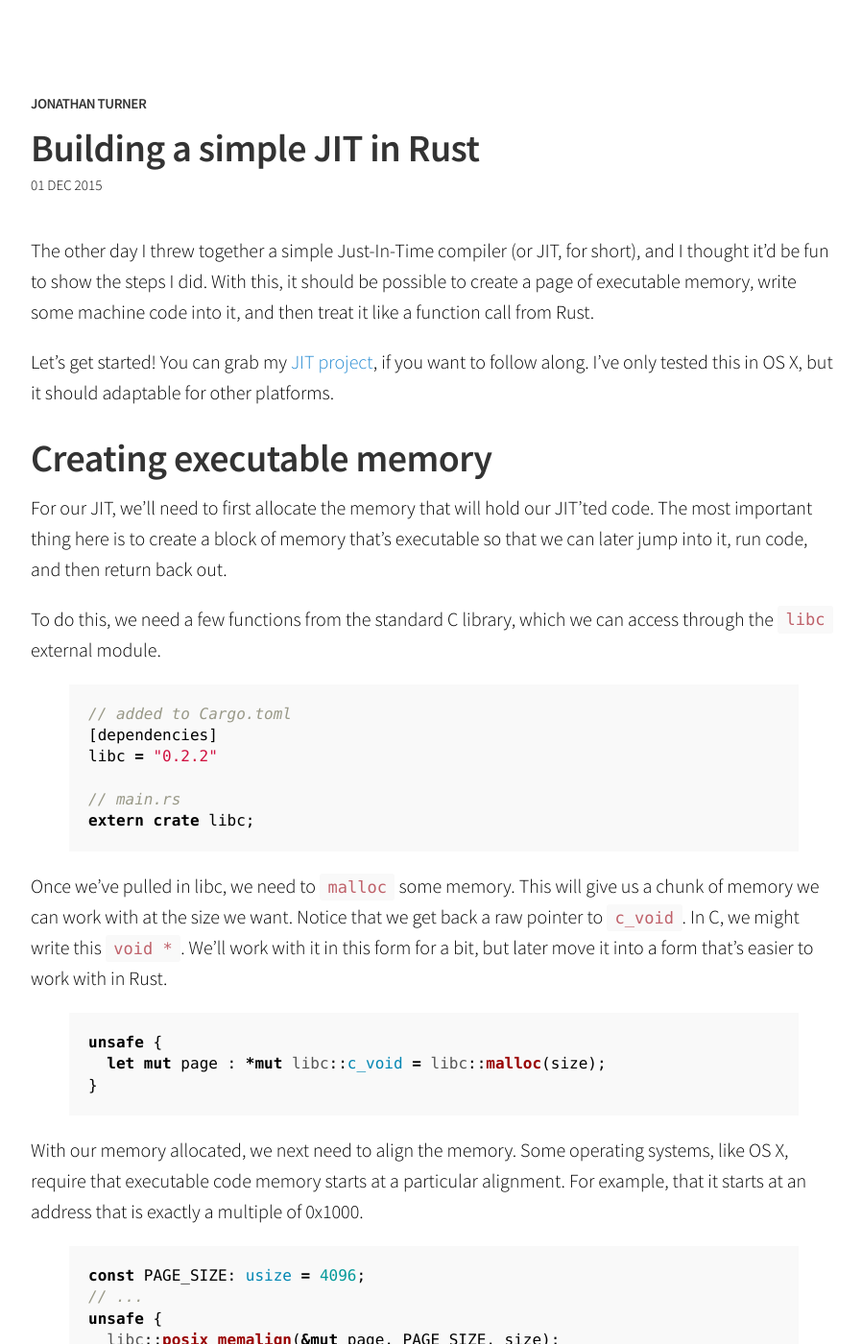
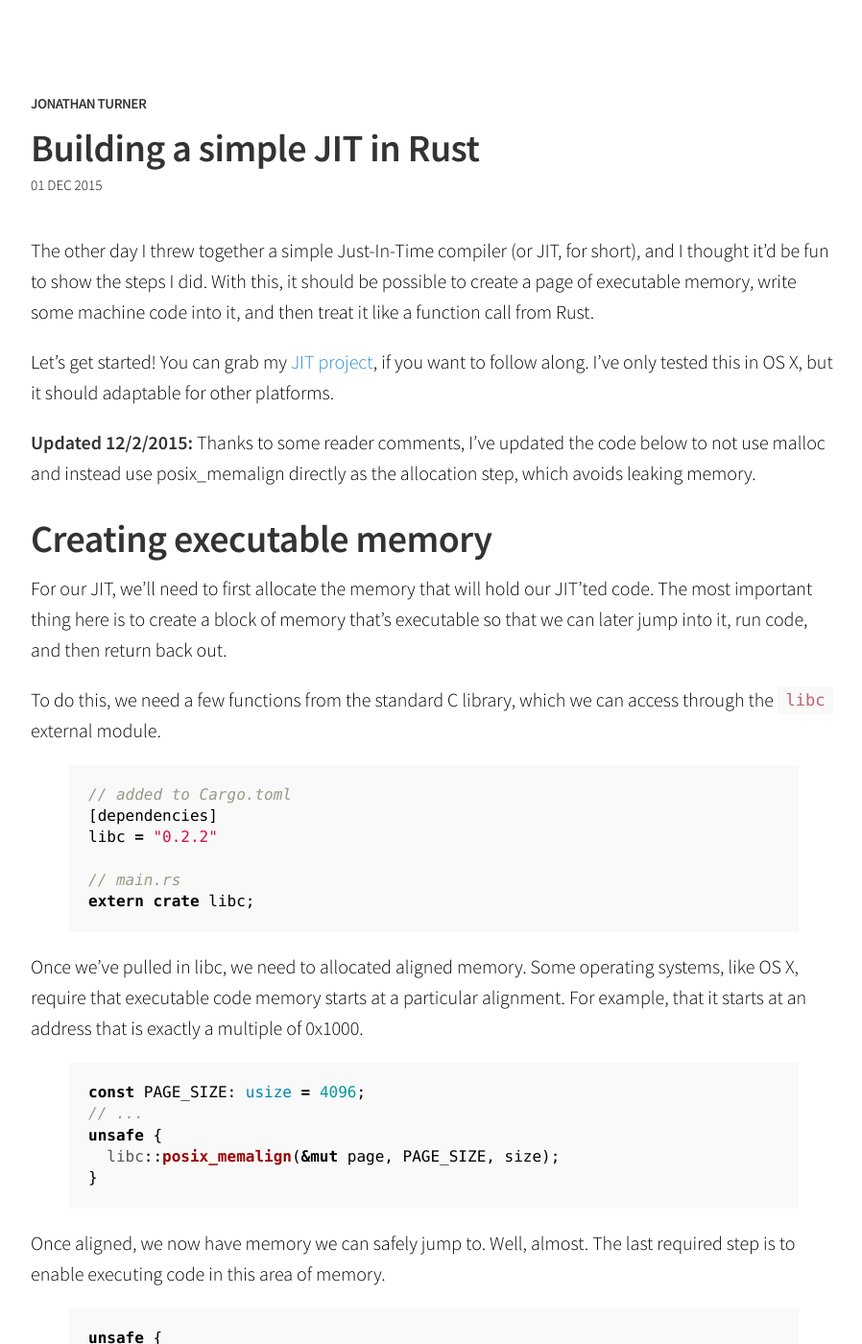
Before and after one commit to sophiajt/jntrnr.github.io, a Jekyll site: the page built from _posts/2015-12-01-building-a-simple-jit-in-rust.md, in a window 1280 px wide and 1400 px high. Shown: the whole window at 96% size, without its empty margins (188-1086 px from the left). Built offline with Jekyll 4.4.1, drawn with Linux system fonts in a browser that asks for light colours; Markdown is read by kramdown in place of the engine named in the settings; some of the changed text lies outside the part shown.

Commit message:
Update 2015-12-01-building-a-simple-jit-in-rust.md

````diff
--- a/_posts/2015-12-01-building-a-simple-jit-in-rust.md
+++ b/_posts/2015-12-01-building-a-simple-jit-in-rust.md
@@ -5,6 +5,8 @@ title: Building a simple JIT in Rust
 The other day I threw together a simple Just-In-Time compiler (or JIT, for short), and I thought it'd be fun to show the steps I did.  With this, it should be possible to create a page of executable memory, write some machine code into it, and then treat it like a function call from Rust.
 
 Let's get started!  You can grab my [JIT project](https://github.com/jonathandturner/rustyjit), if you want to follow along.  I've only tested this in OS X, but it should adaptable for other platforms.
+
+**Updated 12/2/2015:** Thanks to some reader comments, I've updated the code below to not use malloc and instead use posix_memalign directly as the allocation step, which avoids leaking memory.
 
 # Creating executable memory
 
@@ -21,15 +23,7 @@ libc = "0.2.2"
 extern crate libc;
 {% endhighlight %}
 
-Once we've pulled in libc, we need to ```malloc``` some memory.  This will give us a chunk of memory we can work with at the size we want.  Notice that we get back a raw pointer to ```c_void```.  In C, we might write this ```void *```.  We'll work with it in this form for a bit, but later move it into a form that's easier to work with in Rust.
-
-{% highlight rust %}
-unsafe {
-  let mut page : *mut libc::c_void = libc::malloc(size);
-}
-{% endhighlight %}
-
-With our memory allocated, we next need to align the memory.  Some operating systems, like OS X, require that executable code memory starts at a particular alignment.  For example, that it starts at an address that is exactly a multiple of 0x1000.
+Once we've pulled in libc, we need to allocated aligned memory.  Some operating systems, like OS X, require that executable code memory starts at a particular alignment.  For example, that it starts at an address that is exactly a multiple of 0x1000.
 
 {% highlight rust %}
 const PAGE_SIZE: usize = 4096;
@@ -60,6 +54,8 @@ unsafe {
 {% endhighlight %}
 
 We've allocated our JIT memory, aligned it, set it as executable, and then filled it with the ```RET``` instruction.  We're ready to write some code into it.
+
+*Note:* You'll notice we don't explicitly call libc::free() after we allocate.  For simplicity, we treat the JIT'ed functions we create as long-lived, but a full-blown JIT would likely use better memory hygiene.
 
 # Getting ready to write our first program
 
@@ -117,7 +113,7 @@ impl JitMemory {
     let contents : *mut u8;
     unsafe {
       let size = num_pages * PAGE_SIZE;
-      let mut _contents : *mut libc::c_void = libc::malloc(size);
+      let mut _contents : *mut libc::c_void = mem::uninitialized(); // avoid uninitalized warning
       libc::posix_memalign(&mut _contents, PAGE_SIZE, size);
       libc::mprotect(_contents, size, libc::PROT_EXEC | libc::PROT_READ | libc::PROT_WRITE);
 
````
